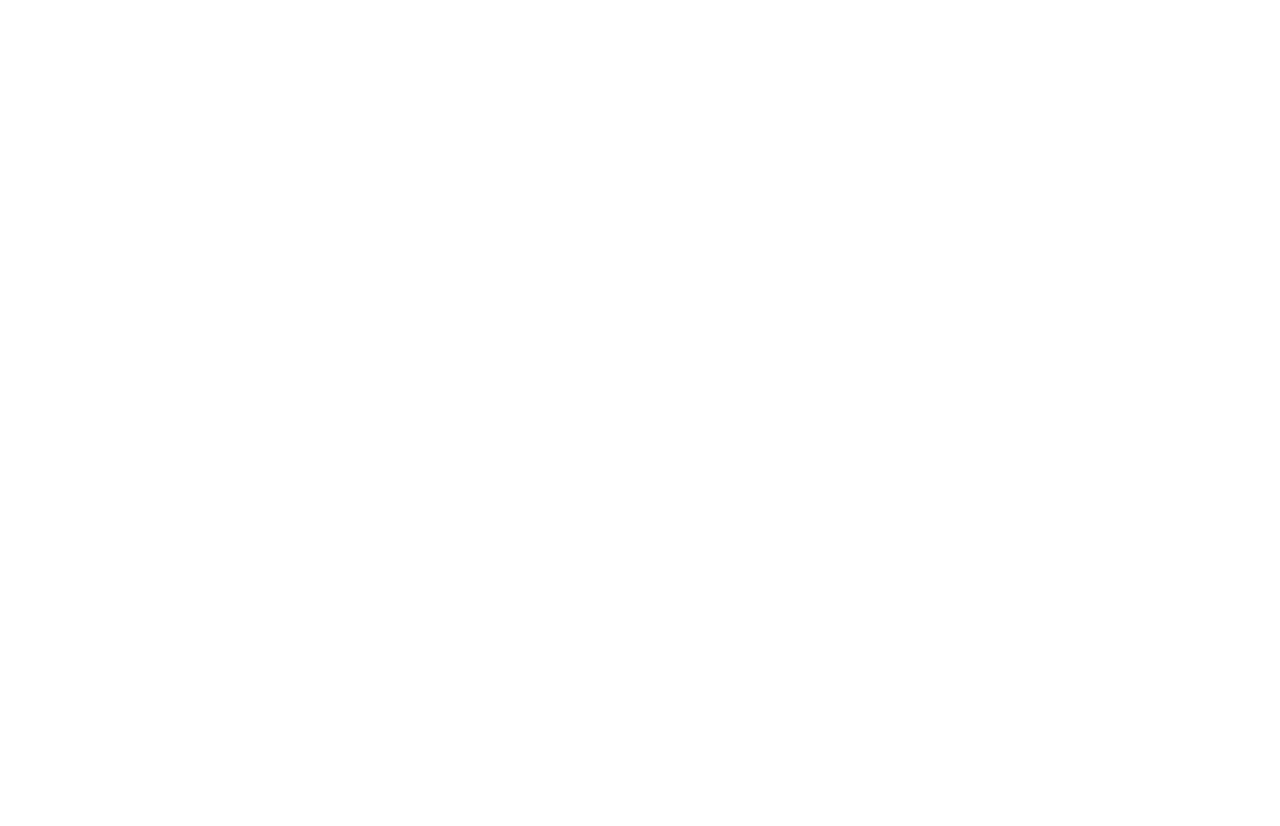
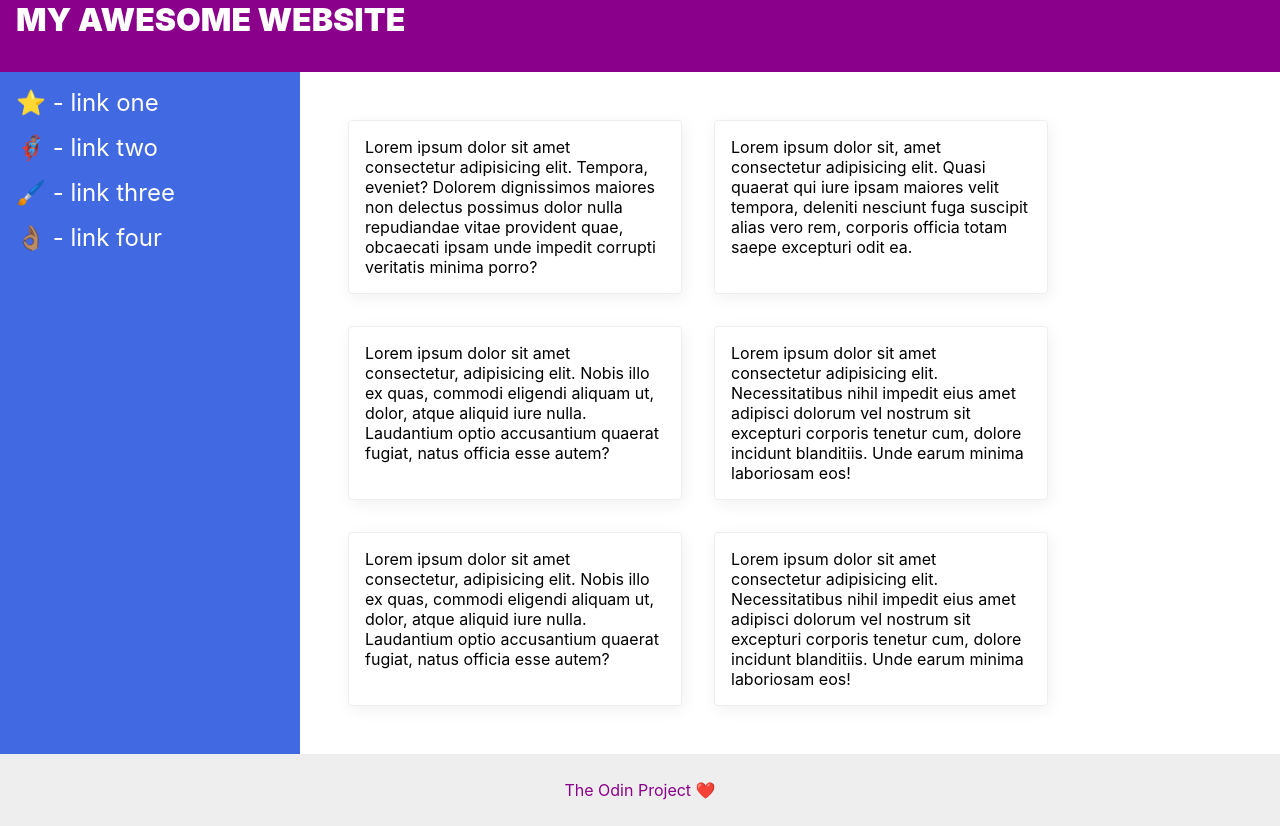
Before and after one commit to jaythekrab/bercerita, a plain HTML site: page index.html in a window 1280 px wide. Before the commit the page ends 800 px from the top, so only its background shows below. Drawn offline with Linux system fonts and the light colour scheme.

Commit message:
template2

```diff
--- a/index.html
+++ b/index.html
@@ -1,11 +1,37 @@
 <!DOCTYPE html>
 <html lang="en">
-<head>
+  <head>
     <meta charset="UTF-8">
+    <meta http-equiv="X-UA-Compatible" content="IE=edge">
     <meta name="viewport" content="width=device-width, initial-scale=1.0">
-    <title>Document</title>
-</head>
-<body>
+    <title>The Holy Grail</title>
+    <link rel="stylesheet" href="style.css">
+  </head>
+  <body>
+    <div class="header">
+      MY AWESOME WEBSITE
+    </div>
+    <div class="body">
+    <div class="sidebar">
+      <ul>
+        <li><a href="#">⭐ - link one</a></li>
+        <li><a href="#">🦸🏽‍♂️ - link two</a></li>
+        <li><a href="#">🖌️ - link three</a></li>
+        <li><a href="#">👌🏽 - link four</a></li>
+      </ul>
+    </div>
 
-</body>
+    <div class="container">
+      <div class="card">Lorem ipsum dolor sit amet consectetur adipisicing elit. Tempora, eveniet? Dolorem dignissimos maiores non delectus possimus dolor nulla repudiandae vitae provident quae, obcaecati ipsam unde impedit corrupti veritatis minima porro?</div>
+      <div class="card">Lorem ipsum dolor sit, amet consectetur adipisicing elit. Quasi quaerat qui iure ipsam maiores velit tempora, deleniti nesciunt fuga suscipit alias vero rem, corporis officia totam saepe excepturi odit ea.</div>
+      <div class="card">Lorem ipsum dolor sit amet consectetur, adipisicing elit. Nobis illo ex quas, commodi eligendi aliquam ut, dolor, atque aliquid iure nulla. Laudantium optio accusantium quaerat fugiat, natus officia esse autem?</div>
+      <div class="card">Lorem ipsum dolor sit amet consectetur adipisicing elit. Necessitatibus nihil impedit eius amet adipisci dolorum vel nostrum sit excepturi corporis tenetur cum, dolore incidunt blanditiis. Unde earum minima laboriosam eos!</div>
+      <div class="card">Lorem ipsum dolor sit amet consectetur, adipisicing elit. Nobis illo ex quas, commodi eligendi aliquam ut, dolor, atque aliquid iure nulla. Laudantium optio accusantium quaerat fugiat, natus officia esse autem?</div>
+      <div class="card">Lorem ipsum dolor sit amet consectetur adipisicing elit. Necessitatibus nihil impedit eius amet adipisci dolorum vel nostrum sit excepturi corporis tenetur cum, dolore incidunt blanditiis. Unde earum minima laboriosam eos!</div>
+    </div>
+  </div>
+    <div class="footer">
+      The Odin Project ❤️
+    </div>
+  </body>
 </html>
--- a/style.css
+++ b/style.css
@@ -0,0 +1,77 @@
+body {
+    display: flex;
+    flex-direction: column;
+    font-family: -apple-system, BlinkMacSystemFont, 'Segoe UI', Roboto, Oxygen, Ubuntu, Cantarell, 'Open Sans', 'Helvetica Neue', sans-serif;
+    margin: 0;
+    min-height: 100vh;
+
+  }
+
+  .header {
+    height: 72px;
+    background: darkmagenta;
+    color: white;
+    font-size: 32px;
+    font-weight: 900;
+    align-items: center;
+    padding: 0 16px;
+  }
+
+  .footer {
+    height: 72px;
+    background: #eee;
+    color: darkmagenta;
+  }
+
+  .sidebar {
+    width: 300px;
+    background: royalblue;
+    box-sizing: border-box;
+    flex-shrink: 0;
+    padding: 16px;
+  }
+
+  .card {
+    border: 1px solid #eee;
+    box-shadow: 2px 4px 16px rgba(0,0,0,.06);
+    border-radius: 4px;
+  }
+
+  .body {
+    display: flex;
+    flex: 1;
+  }
+
+  ul {
+    list-style-type: none;
+    margin: 0;
+    padding: 0;
+  }
+
+  li {
+    margin-bottom: 16px;
+  }
+
+  a {
+    color: white;
+    text-decoration: none;
+    font-size: 24px;
+  }
+
+  .container {
+    padding: 32px;
+    display: flex;
+    flex-wrap: wrap;
+  }
+
+  .card {
+    padding: 16px;
+    margin: 16px;
+    width: 300px;
+  }
+
+  .footer {
+    display: flex;
+    align-items: center;
+    justify-content: center;
+  }
```
